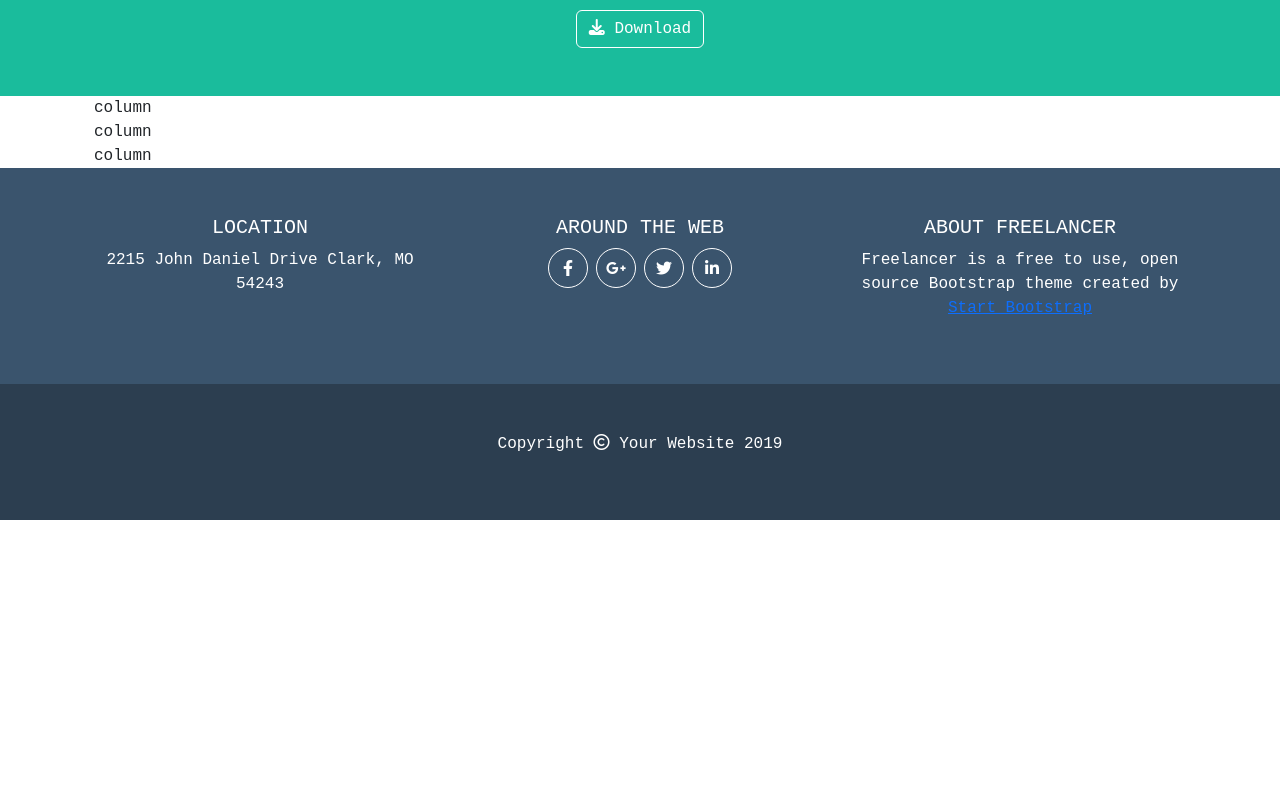
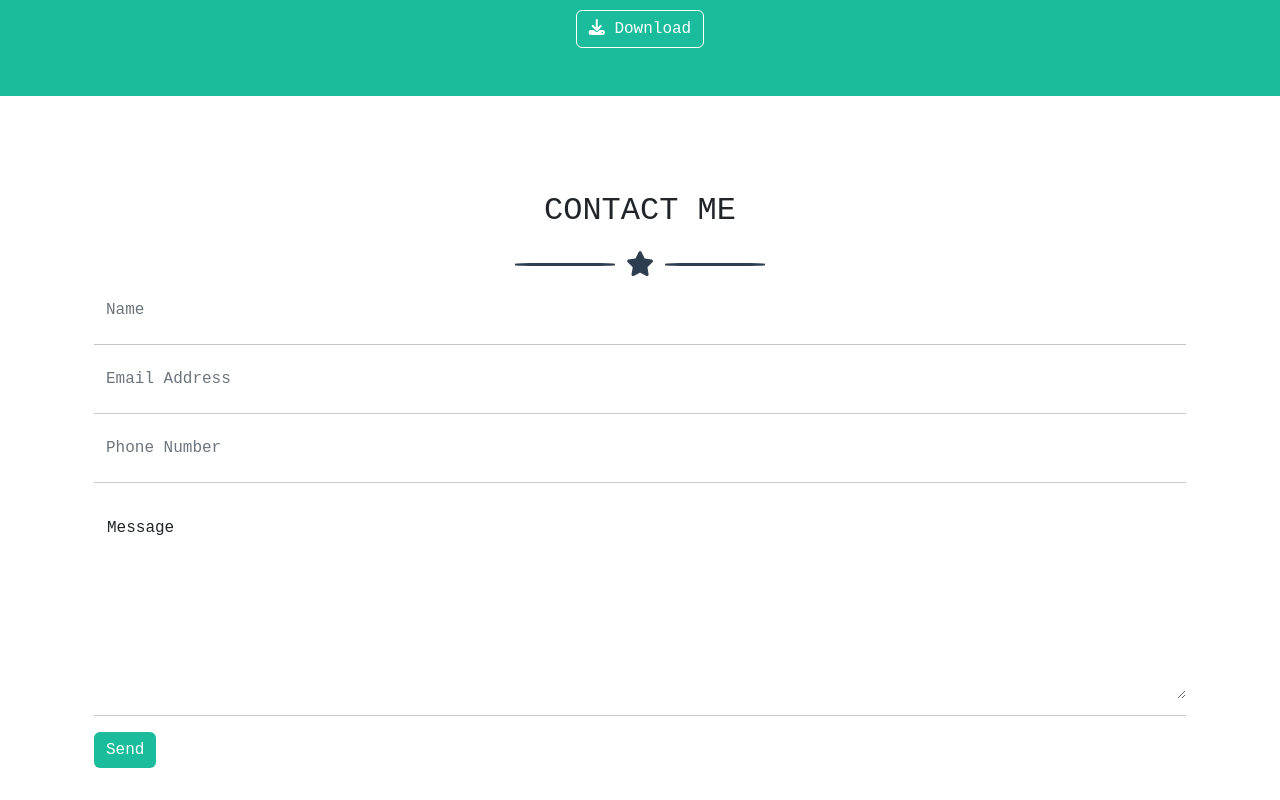
Before and after one commit to Mark-dev30/html-css-bootstrap-freelancer, a plain HTML site: page index.html in a window 1280 px wide. Shown: the part 1560-2360 px from the top of the page. Before the commit the page ends 2080 px from the top, so only its background shows below. Drawn offline with nearby package versions, Linux system fonts and the light colour scheme; a web font is replaced by a local one.

Commit message:
contact done

```diff
--- a/index.html
+++ b/index.html
@@ -183,17 +183,49 @@
             <div class="container">
                 <div class="row align-items-center height">
                   <div class="col">
-                    <div class="container">
+                    <div class="container my-5">
                         <div class="row  justify-content-center">
                             <div class="col-12">
-                                column
+                                <div class="content mt-5 text-center">
+                                    <h2>CONTACT ME</h2>
+                                    <div class="line-star d-flex justify-content-center mt-3">
+                                        <div class="line_left pt-3">
+                                            <div class="line background-black"></div>
+                                        </div>
+                                        <div class="stars pt-1 color_black text-center">
+                                            <i class="fa-solid fa-star"></i>
+                                        </div>
+                                        <div class="line_right pt-3">
+                                            <div class="line background-black"></div>
+                                        </div>
+                                    </div>
+                                </div>
                             </div>
                             <div class="col-12 ">
-                                column
+                                <div class="content">
+                                    <form>
+                                        <div class="mb-3">
+                                            <input type="text" class="form-control border-0 " id="exampleFormControlInput1" placeholder="Name">
+                                        </div>
+                                        <hr>
+                                        <div class="mb-3">
+                                            <input type="email" class="form-control border-0" id="exampleFormControlInput1" placeholder="Email Address">
+                                        </div>
+                                        <hr>
+                                        <div class="mb-3">
+                                            <input type="text" class="form-control border-0" id="exampleFormControlInput1" placeholder="Phone Number">
+                                        </div>
+                                        <hr>
+                                        <div class="form-floating">
+                                            <textarea class="form-control border-0 " placeholder="Leave a comment here" id="floatingTextarea2" style="height: 200px"></textarea>
+                                            <label for="floatingTextarea2">Message</label>
+                                        </div>
+                                        <hr>
+                                        <button type="submit" class="btn btn-primary background-aquamarine border-0">Send</button>
+                                      </form>
+                                </div>
                             </div>
-                            <div class="col-12 ">
-                                column
-                            </div>
+
                         </div>
                     </div>
                   </div>
```
